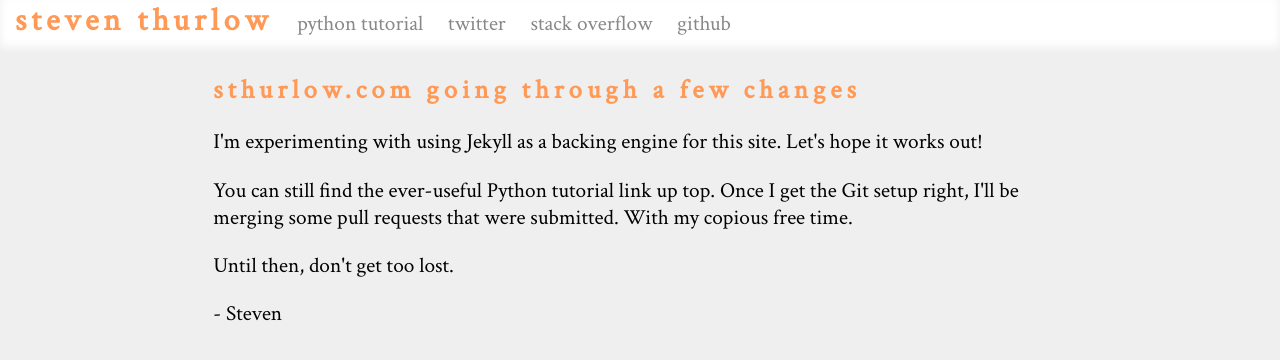
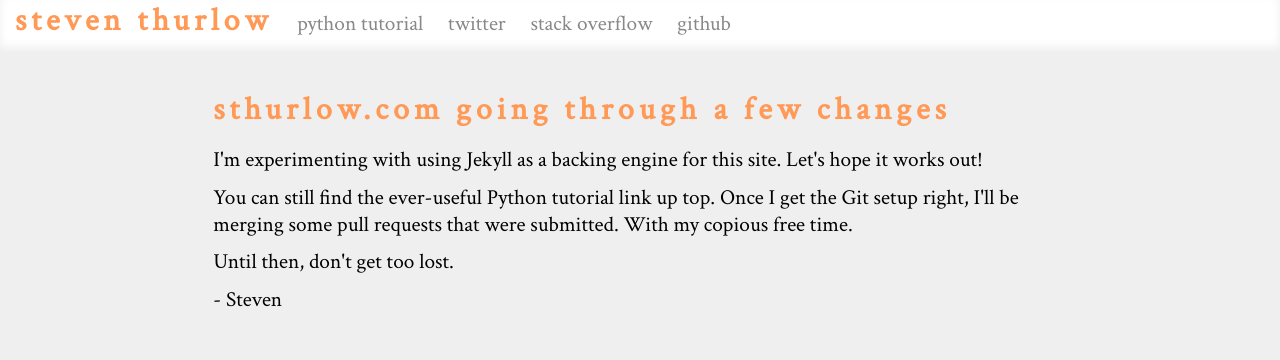
Before and after one commit to stoive/stoive.github.io, a Jekyll site: the page built from index.html, in a window 1280 px wide. Shown: the top 360 px of the page. Built offline with Jekyll 4.4.1, drawn with Linux system fonts in a browser that asks for light colours.

Commit message:
style improvements

```diff
--- a/index.css
+++ b/index.css
@@ -8,6 +8,11 @@ body {
 h1, h2 {
 	color: #F95;
 	letter-spacing: 5px;
+	margin: 0.5em 0;
+}
+
+p {
+	margin: 0.5em 0;
 }
 
 h1 > a, h2 > a {
@@ -52,7 +57,16 @@ article {
 	display: block;
 	margin: 0 auto;
 	padding: 1em;
+}
+
+article:nth-of-type(even) {
+  background-color: #f6f6f6;
+  box-shadow: inset #efefef 0 -10px 10px, inset #efefef 0 10px 10px;
+}
+
+article > header, article > section {
 	max-width: 40em;
+	margin: 0 auto;
 }
 
 article > h1 {
--- a/index.html
+++ b/index.html
@@ -4,7 +4,7 @@ title: Steven Thurlow
 ---
 {% for post in site.posts %}
 	<article>
-		<h1><a href="{{ post.url }}">{{ post.title }}</a></h1>
-		{{ post.excerpt }}
+		<header><h1><a href="{{ post.url }}">{{ post.title }}</a></h1></header>
+		<section>{{ post.excerpt }}</section>
 	</article>
 {% endfor %}
```
